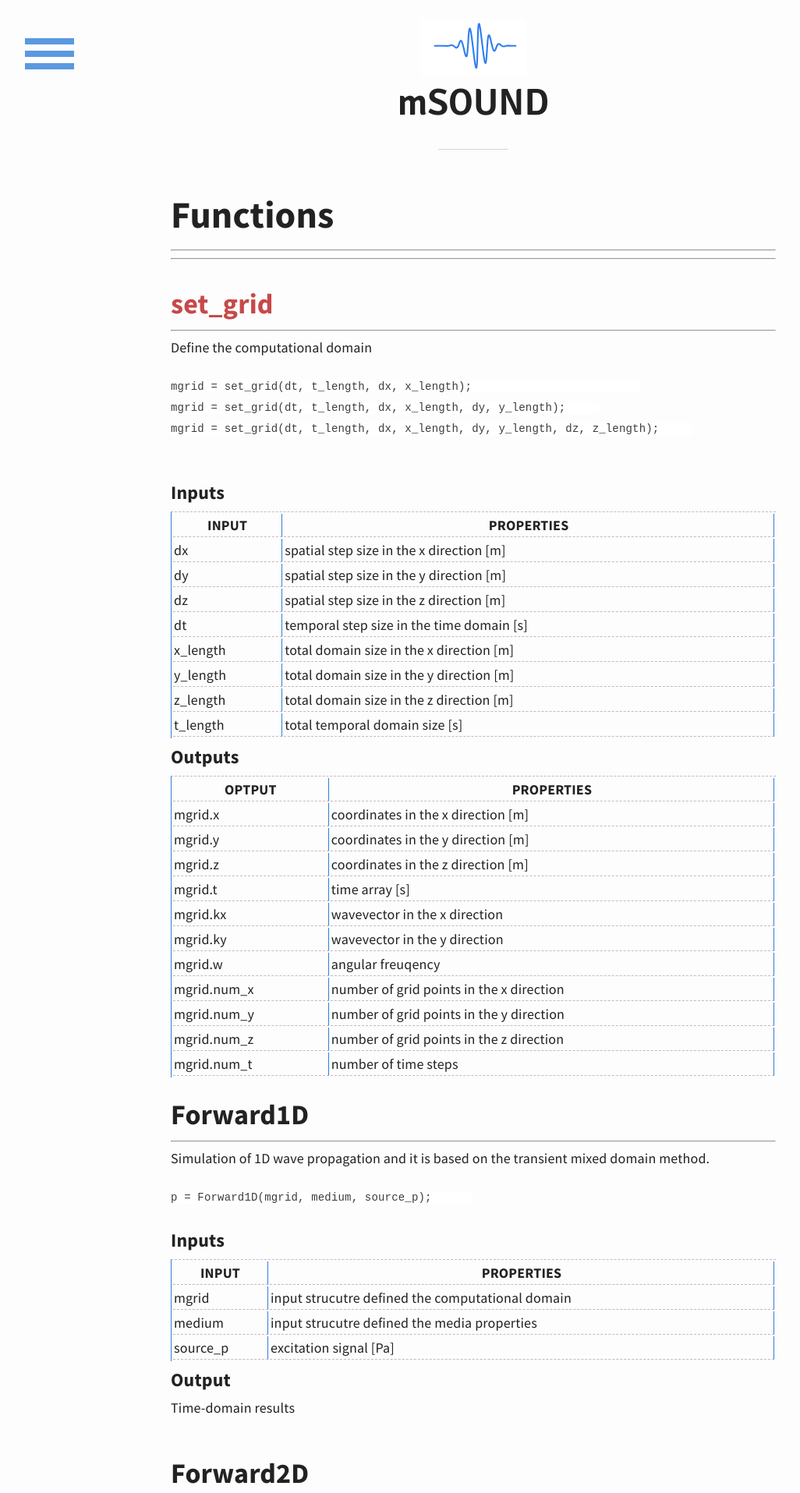
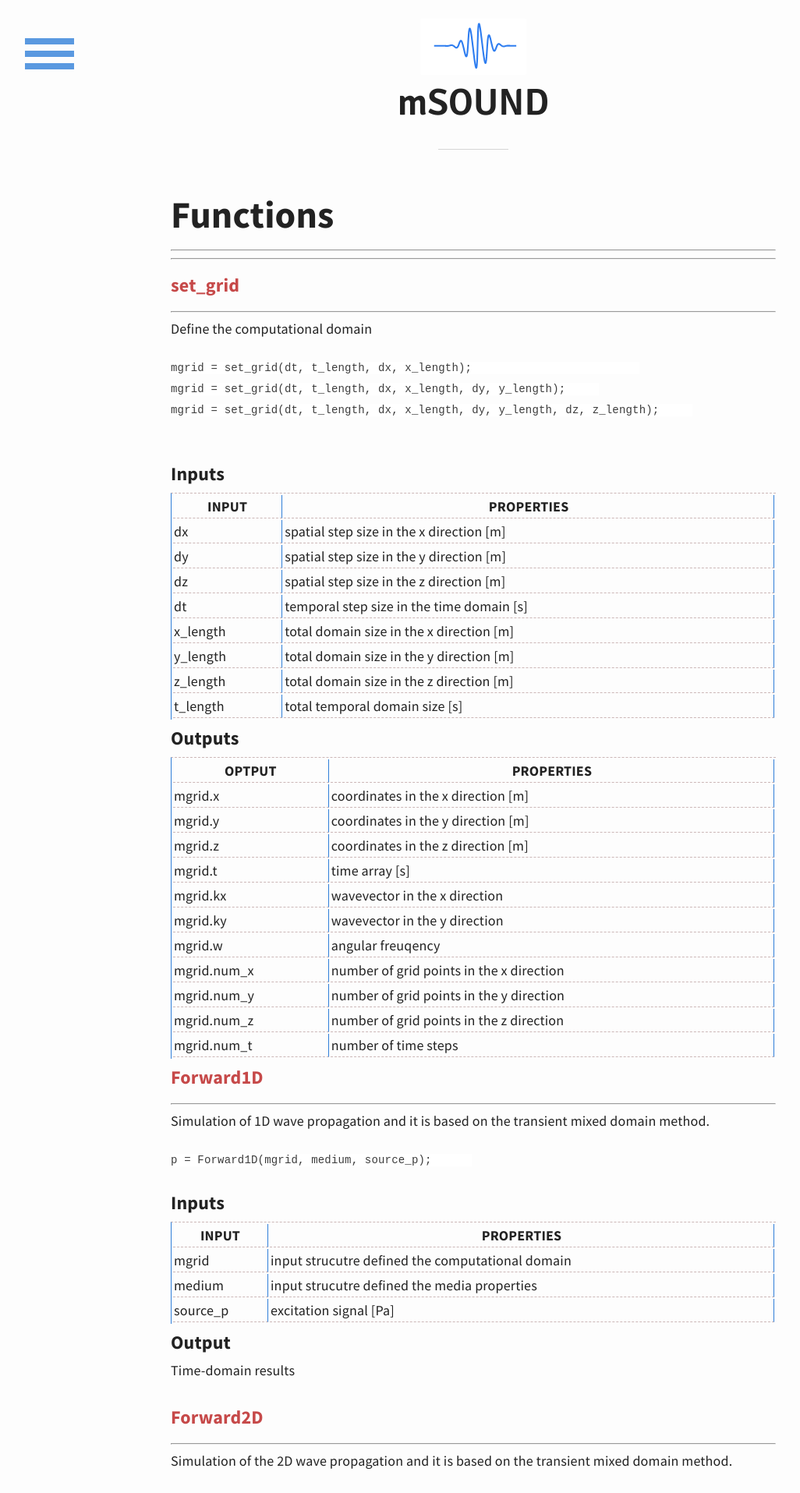
Before and after one commit to m-SOUND/mSOUND, a Jekyll site: the page built from functions.md, in a window 1280 px wide. Shown: the top 1915 px of the page at 78% size, without its empty margins (33-1059 px from the left). Built offline with Jekyll 4.4.1, drawn with Linux system fonts in a browser that asks for light colours; our own code applies the rules of GitHub Pages for plain Markdown files.

Commit message:
Update functions.md

````diff
--- a/functions.md
+++ b/functions.md
@@ -6,7 +6,7 @@
 ***
 ***
 
-<h2 style="color: #c64949;"> set_grid </h2>
+<h3 style="color: #c64949;"> set_grid </h3>
 ***
 
 Define the computational domain
@@ -18,7 +18,7 @@
 
 ```
 
-### Inputs
+#### Inputs
 
 INPUT | PROPERTIES
 ------------ | -------------
@@ -31,7 +31,7 @@
 z_length |  total domain size in the z direction [m]
 t_length | total temporal domain size [s]
 
-### Outputs
+#### Outputs
 
 OPTPUT | PROPERTIES
 ------------ | -------------
@@ -47,14 +47,14 @@
 mgrid.num_z | number of grid points in the z direction
 mgrid.num_t | number of time steps
 
-## Forward1D
+<h3 style="color: #c64949;"> Forward1D   </h3>
 ***
 Simulation of 1D wave propagation and it is based on the transient mixed domain method.
 ```
 p = Forward1D(mgrid, medium, source_p);
 ```
 
-### Inputs
+#### Inputs
 
 INPUT | PROPERTIES
 ------------ | -------------
@@ -62,11 +62,11 @@
 medium   |input strucutre defined the media properties
 source_p |excitation signal [Pa]
 
-### Output
+#### Output
 
 Time-domain results
 
-## Forward2D
+<h3 style="color: #c64949;">Forward2D  </h3>
 ***
 
 Simulation of the 2D wave propagation and it is based on the transient mixed domain method.
@@ -75,7 +75,7 @@
 p = Forward2D(mgrid, medium, source_p);
 ```
 
-### Inputs
+#### Inputs
 
 INPUT | PROPERTIES
 ------------ | -------------
@@ -83,17 +83,17 @@
 medium   |input strucutre defined the media properties
 source_p |excitation signal [Pa]
 
-### Output
+#### Output
 Time-domain results
 
-## Forward3D
+<h3 style="color: #c64949;">Forward3D</h3>
 ***
 
 Simulation of 3D wave propagation and it is based on the transient mixed domain method.
 ```
 p = Forward3D(mgrid, medium,source_p);
 ```
-### Inputs
+#### Inputs
 
 INPUT | PROPERTIES
 ------------ | -------------
@@ -101,17 +101,17 @@
 medium   |input strucutre defined the media properties
 source_p |excitation signal [Pa]
 
-### Output
+#### Output
 Time-domain results
 
-## Forward2D_fund
+<h3 style="color: #c64949;">Forward2D_fund</h3>
 ***
 
 Simulation of the 2D wave propagation at the fundamental freqeuncy and it is based on the frequency-specific mixed domain method.
 ```
 p = Forward2D_fund(mgrid, medium, source_p, omega_c);
 ```
-### Inputs
+#### Inputs
 
 INPUT | PROPERTIES
 ------------ | -------------
@@ -120,10 +120,10 @@
 source_p  |excitation signal [Pa]
 omega_c   |fundamental frequency
 
-### Output
+#### Output
 Pressure dirtribution through the domain at the fundamental frequecncy
 
-## Forward2D_sec
+<h3 style="color: #c64949;">Forward2D_sec</h3>
 ***
 
 Simulation of the 2D wave propagation at the second-harmonic freqeuncy and it is based on the frequency-specific mixed domain method.
@@ -131,7 +131,7 @@
 p = Forward2D_sec(mgrid, medium, P_fundamental, omega_c);
 ```
 
-### Inputs
+#### Inputs
 
 INPUT | PROPERTIES
 ------------ | -------------
@@ -140,17 +140,17 @@
 P_fundamental  |pressure at the fundamental frequency  [Pa] /the output pressure of ```Forward2D_fun```
 omega_c        |fundamental frequency
 
-### Output
+#### Output
 Pressure distribution throughout the spatial domain at the second-harmonic frequecncy
 
-## Forward3D_fund
+<h3 style="color: #c64949;">Forward3D_fund</h3>
 ***
 
 Simulation of the 3D wave propagation at the fundamental freqeuncy and it is based on the frequency-specific mixed domain method.
 ```
 p = Forward3D_fund(mgrid, medium,  source_p, omega_c);
 ```
-### Inputs
+#### Inputs
 
 INPUT | PROPERTIES
 ------------ | -------------
@@ -159,17 +159,17 @@
 source_p  |excitation signal [Pa]
 omega_c   |fundamental frequency
 
-### Output
+#### Output
 Pressure dirtribution throughout the domain at the fundamental frequecncy
 
-## Forward3D_sec
+<h3 style="color: #c64949;">Forward3D_sec</h3>
 ***
 
 Simulation of the 3D wave propagation at the second-harmonic freqeuncy, based on the frequency-specific mixed domain method.
 ```
 p = Forward3D_sec(mgrid, medium, P_fundamental, omega_c);
 ```
-### Inputs
+#### Inputs
 
 INPUT | PROPERTIES
 ------------ | -------------
@@ -178,5 +178,5 @@
 P_fundamental  |pressure at the fundamental frequency  [Pa] /the output pressure of ```Forward3D_fun```
 omega_c        |fundamental frequency
 
-### Output
+#### Output
 Pressure dirtribution throught the spatial domain at the second-harmonic frequecncy.
````
